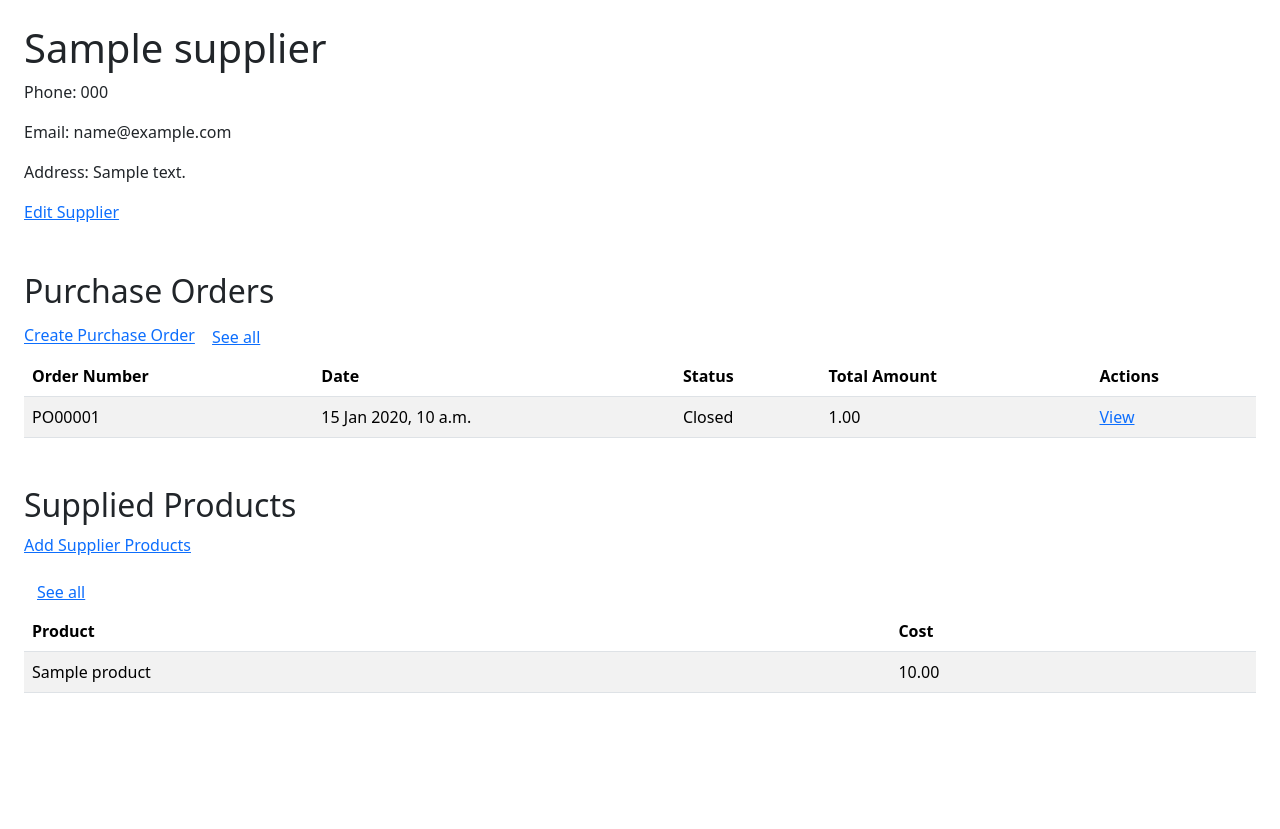
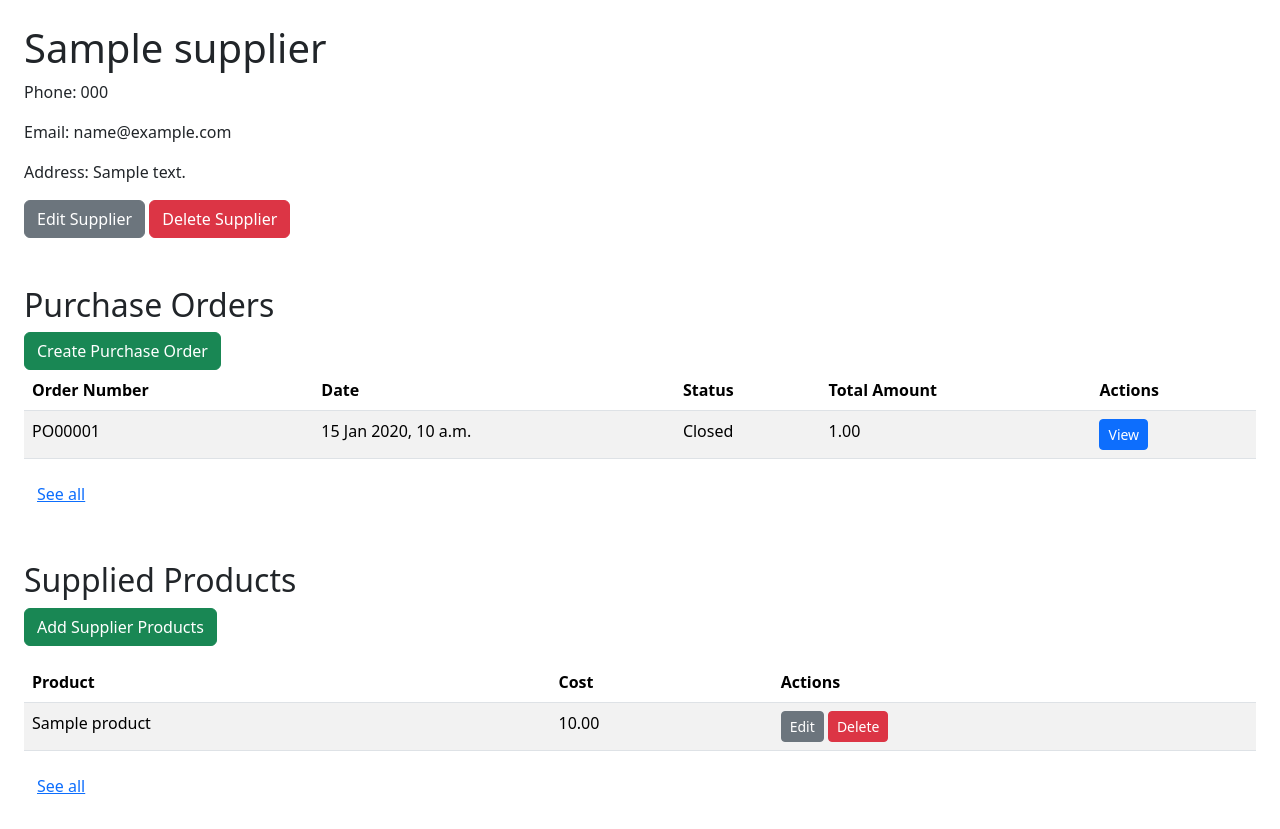
Before and after one commit to Um9i/ERPv, a Django app: page /procurement/suppliers/1/ in a window 1280 px wide. Before the commit the page ends 693 px from the top, so only its background shows below. Run offline with Django 4.2, Linux system fonts and the light colour scheme; tables that the repository leaves empty hold one stand-in row (values such as "Sample post").

Commit message:
feat(procurement): Add update and delete views for supplier products, enhance templates, and improve dashboard UI

```diff
--- a/procurement/urls.py
+++ b/procurement/urls.py
@@ -11,6 +11,8 @@ from .views import (
     SupplierPurchaseOrderListView,
     SupplierProductListView,
     SupplierProductIDsView,
+    SupplierProductUpdateView,
+    SupplierProductDeleteView,
     PurchaseOrderCreateView,
     PurchaseOrderDetailView,
     PurchaseOrderReceivingListView,
@@ -29,6 +31,8 @@ urlpatterns = [
     path("suppliers/<int:pk>/delete/", SupplierDeleteView.as_view(), name="supplier-delete"),
     path("supplier-contacts/create/", SupplierContactCreateView.as_view(), name="supplier-contact-create"),
     path("supplier-products/create/", SupplierProductCreateView.as_view(), name="supplier-product-create"),
+    path("supplier-products/<int:pk>/update/", SupplierProductUpdateView.as_view(), name="supplier-product-update"),
+    path("supplier-products/<int:pk>/delete/", SupplierProductDeleteView.as_view(), name="supplier-product-delete"),
     path("supplier/<int:pk>/purchase-orders/", SupplierPurchaseOrderListView.as_view(), name="supplier-purchaseorders"),
     path("supplier/<int:pk>/products/", SupplierProductListView.as_view(), name="supplier-products"),
     path("supplier/<int:pk>/product-ids/", SupplierProductIDsView.as_view(), name="supplier-product-ids"),
--- a/procurement/views.py
+++ b/procurement/views.py
@@ -127,6 +127,27 @@ class SupplierProductCreateView(CreateView):
 
     def get_success_url(self):
         # after creating a supplier product return to that supplier's detail
+        return reverse_lazy("procurement:supplier-detail", args=[self.object.supplier.pk])
+
+
+class SupplierProductUpdateView(UpdateView):
+    model = SupplierProduct
+    template_name = "procurement/supplier_product_form.html"
+    fields = ["supplier", "product", "cost"]
+    success_url = reverse_lazy("procurement:supplier-list")
+
+    def get_success_url(self):
+        # after updating a supplier product return to that supplier's detail
+        return reverse_lazy("procurement:supplier-detail", args=[self.object.supplier.pk])
+
+
+class SupplierProductDeleteView(DeleteView):
+    model = SupplierProduct
+    template_name = "procurement/supplier_product_confirm_delete.html"
+    success_url = reverse_lazy("procurement:supplier-list")
+
+    def get_success_url(self):
+        # after deleting a supplier product return to that supplier's detail
         return reverse_lazy("procurement:supplier-detail", args=[self.object.supplier.pk])
 
 
@@ -328,6 +349,7 @@ class PurchaseOrderReceiveView(DetailView):
         # if receive-all button was clicked, treat each line as if the
         # remaining amount were entered
         receive_all = "receive_all" in request.POST
+        touched = False
         for line in self.object.purchase_order_lines.filter(complete=False):
             if receive_all:
                 qty = line.remaining
@@ -341,6 +363,7 @@ class PurchaseOrderReceiveView(DetailView):
                     continue
             # any positive quantity should be treated as received;
             if qty > 0:
+                touched = True
                 # update inventory and ledgers manually (qty may be less
                 # than order quantity, so we don't rely on the model hook)
                 from inventory.models import Inventory, InventoryLedger
@@ -379,6 +402,11 @@ class PurchaseOrderReceiveView(DetailView):
                 if line.complete:
                     fields += ["complete", "closed"]
                 line.save(update_fields=fields)
+        # if any lines were changed, update the purchase order timestamp so
+        # users can see that something happened
+        if touched:
+            # auto_now takes care of the actual value
+            self.object.save(update_fields=["updated_at"])
         return redirect(self.get_success_url())
 
     def get_success_url(self):
--- a/requirements.txt
+++ b/requirements.txt
@@ -1,9 +1,11 @@
 asgiref==3.11.1
 confusable-homoglyphs==3.3.1
 coverage==7.13.4
+crispy-bootstrap5==2025.6
 dj-database-url==3.1.0
 Django==6.0.2
 django-admin-inline-paginator==0.4.0
+django-crispy-forms==2.5
 django-registration==5.2.1
 factory_boy==3.3.3
 Faker==40.4.0
--- a/templates/dashboard.html
+++ b/templates/dashboard.html
@@ -1,6 +1,7 @@
 {% extends "base.html" %}
 {% block content %}
 {% if user.is_authenticated %}
+<h1>Dashboard</h1>
 <div class="row">
     <div class="col-md-4">
         <div class="card mb-4 shadow-sm">
--- a/templates/procurement/procurement_dashboard.html
+++ b/templates/procurement/procurement_dashboard.html
@@ -1,6 +1,7 @@
 {% extends "base.html" %}
 {% block content %}
 {% if user.is_authenticated %}
+<h1>Procurement Dashboard</h1>
 <div class="row">
     <div class="col-md-6">
         <div class="card mb-4 shadow-sm">
--- a/templates/procurement/purchase_order_detail.html
+++ b/templates/procurement/purchase_order_detail.html
@@ -5,7 +5,7 @@
 <p><strong>Created At:</strong> {{ purchase_order.created_at }}</p>
 <p><strong>Updated At:</strong> {{ purchase_order.updated_at }}</p>
 <p><strong>Status:</strong> {{ purchase_order.status }}</p>
-<p><strong>Total:</strong> {{ purchase_order.total_amount }}</p>
+<p><strong>Total Value:</strong> {{ purchase_order.total_amount }}</p>
 <h3>Order Lines</h3>
 <table class="table">
     <thead>
--- a/templates/procurement/purchase_order_form.html
+++ b/templates/procurement/purchase_order_form.html
@@ -19,7 +19,7 @@
     </div>
 
     <button type="button" class="btn btn-secondary" id="add-line">Add another line</button>
-    <button type="submit" class="btn btn-primary">Save</button>
+    <button type="submit" class="btn btn-success">Save</button>
 </form>
 
 <script>
--- a/templates/procurement/purchase_order_list.html
+++ b/templates/procurement/purchase_order_list.html
@@ -7,7 +7,7 @@
         <button class="btn btn-outline-secondary" type="submit">Search</button>
     </div>
 </form>
-<a href="{% url 'procurement:purchase-order-create' %}" class="btn btn-primary mb-3">Create Purchase Order</a>
+<a href="{% url 'procurement:purchase-order-create' %}" class="btn btn-success mb-3">Create Purchase Order</a>
 <table class="table">
     <thead>
         <tr>
--- a/templates/procurement/purchase_order_receive.html
+++ b/templates/procurement/purchase_order_receive.html
@@ -1,6 +1,6 @@
 {% extends "base.html" %}
 {% block content %}
-<h1>Purchase Order Receiving - {{ purchase_order.id }}</h1>
+<h1>Purchase Order Receiving - {{ purchase_order.order_number }}</h1>
 <p><strong>Supplier:</strong> {{ purchase_order.supplier.name }}</p>
 <p><strong>Order Number:</strong> {{ purchase_order.order_number }}</p>
 <p><strong>Date:</strong> {{ purchase_order.date }}</p>
@@ -35,8 +35,8 @@
             {% endfor %}
         </tbody>
     </table>
-    <button type="submit" class="btn btn-primary" name="receive">Receive</button>
-    <button type="submit" class="btn btn-secondary" name="receive_all" value="1"
+    <button type="submit" class="btn btn-success" name="receive">Receive</button>
+    <button type="submit" class="btn btn-danger" name="receive_all" value="1"
             onclick="return confirm('Are you sure you want to receive ALL remaining quantities?');">
         Receive All
     </button>
--- a/templates/procurement/purchase_order_receiving_list.html
+++ b/templates/procurement/purchase_order_receiving_list.html
@@ -26,7 +26,7 @@
             <td>{{ order.date }}</td>
             <td>{{ order.status }}</td>
             <td>{{ order.total_amount }}</td>
-            <td><a href="{% url 'procurement:purchase-order-receive' order.id %}">Receive</a></td>
+            <td><a href="{% url 'procurement:purchase-order-receive' order.id %}" class="btn btn-sm btn-primary">Receive</a></td>
         </tr>
         {% empty %}
         <tr>
--- a/templates/procurement/supplier_detail.html
+++ b/templates/procurement/supplier_detail.html
@@ -5,11 +5,13 @@
     <p>Phone: {{ supplier.phone }}</p>
     <p>Email: {{ supplier.email }}</p>
     <p>Address: {{ supplier.address }}</p>
-<p><a href="{% url 'procurement:supplier-update' supplier.id %}">Edit Supplier</a></p>
+    <p>
+    <a href="{% url 'procurement:supplier-update' supplier.id %}" class="btn btn-secondary">Edit Supplier</a>
+    <a href="{% url 'procurement:supplier-delete' supplier.id %}" class="btn btn-danger">Delete Supplier</a>
+    </p>
 </div>
 <h2>Purchase Orders</h2>
-<a href="{% url 'procurement:purchase-order-create' %}?supplier={{ supplier.id }}">Create Purchase Order</a>
-<a class="btn btn-link" href="{% url 'procurement:supplier-purchaseorders' supplier.id %}">See all</a>
+<a href="{% url 'procurement:purchase-order-create' %}?supplier={{ supplier.id }}" class="btn btn-success">Create Purchase Order</a>
 <table class="table table-striped">
     <thead>
         <tr>
@@ -27,7 +29,7 @@
             <td>{{ order.date }}</td>
             <td>{{ order.status }}</td>
             <td>{{ order.total_amount }}</td>
-            <td><a href="{% url 'procurement:purchase-order-detail' order.id %}">View</a></td>
+            <td><a href="{% url 'procurement:purchase-order-detail' order.id %}" class="btn btn-sm btn-primary">View</a></td>
         </tr>
         {% empty %}
         <tr>
@@ -36,13 +38,18 @@
         {% endfor %}
     </tbody>
 </table>
+{% if purchase_orders %}
+<a class="btn btn-link" href="{% url 'procurement:supplier-purchaseorders' supplier.id %}">See all</a>
+{% endif %}
 {% if purchase_orders.has_other_pages %}
 <nav>
     <ul class="pagination">
         {% if purchase_orders.has_previous %}
-    <li class="page-item"><a class="page-link" href="?po_page={{ purchase_orders.previous_page_number }}">Previous</a></li>
+        <li class="page-item"><a class="page-link"
+                href="?po_page={{ purchase_orders.previous_page_number }}">Previous</a></li>
         {% endif %}
-    <li class="page-item disabled"><span class="page-link">Page {{ purchase_orders.number }} of {{ purchase_orders.paginator.num_pages }}</span></li>
+        <li class="page-item disabled"><span class="page-link">Page {{ purchase_orders.number }} of {{
+                purchase_orders.paginator.num_pages }}</span></li>
         {% if purchase_orders.has_next %}
         <li class="page-item"><a class="page-link" href="?po_page={{ purchase_orders.next_page_number }}">Next</a></li>
         {% endif %}
@@ -50,14 +57,14 @@
 </nav>
 {% endif %}
 <h2 class="mt-5">Supplied Products</h2>
-<p><a href="{% url 'procurement:supplier-product-create' %}?supplier={{ supplier.id }}">Add Supplier Products</a></p>
-<a class="btn btn-link" href="{% url 'procurement:supplier-products' supplier.id %}">See all</a>
+<p><a href="{% url 'procurement:supplier-product-create' %}?supplier={{ supplier.id }}" class="btn btn-success">Add Supplier Products</a></p>
 {% if supplier_products %}
 <table class="table table-striped">
     <thead>
         <tr>
             <th>Product</th>
             <th>Cost</th>
+            <th>Actions</th>
         </tr>
     </thead>
     <tbody>
@@ -65,6 +72,10 @@
         <tr>
             <td>{{ supplier_product.product.name }}</td>
             <td>{{ supplier_product.cost }}</td>
+            <td>
+                <a href="{% url 'procurement:supplier-product-update' supplier_product.id %}" class="btn btn-sm btn-secondary">Edit</a>
+                <a href="{% url 'procurement:supplier-product-delete' supplier_product.id %}" class="btn btn-sm btn-danger">Delete</a>
+            </td>
         </tr>
         {% empty %}
         <tr>
@@ -77,14 +88,18 @@
 <nav>
     <ul class="pagination">
         {% if supplier_products.has_previous %}
-    <li class="page-item"><a class="page-link" href="?sp_page={{ supplier_products.previous_page_number }}">Previous</a></li>
+        <li class="page-item"><a class="page-link"
+                href="?sp_page={{ supplier_products.previous_page_number }}">Previous</a></li>
         {% endif %}
-    <li class="page-item disabled"><span class="page-link">Page {{ supplier_products.number }} of {{ supplier_products.paginator.num_pages }}</span></li>
+        <li class="page-item disabled"><span class="page-link">Page {{ supplier_products.number }} of {{
+                supplier_products.paginator.num_pages }}</span></li>
         {% if supplier_products.has_next %}
-    <li class="page-item"><a class="page-link" href="?sp_page={{ supplier_products.next_page_number }}">Next</a></li>
+        <li class="page-item"><a class="page-link" href="?sp_page={{ supplier_products.next_page_number }}">Next</a>
+        </li>
         {% endif %}
     </ul>
 </nav>
 {% endif %}
+<a class="btn btn-link" href="{% url 'procurement:supplier-products' supplier.id %}">See all</a>
 {% endif %}
 {% endblock %}
--- a/templates/procurement/supplier_form.html
+++ b/templates/procurement/supplier_form.html
@@ -22,6 +22,6 @@
 <form method="post">
     {% csrf_token %}
     {{ form.as_p }}
-    <button type="submit" class="btn btn-primary">Save</button>
+    <button type="submit" class="btn btn-success">Save</button>
 </form>
 {% endblock %}
--- a/templates/procurement/supplier_list.html
+++ b/templates/procurement/supplier_list.html
@@ -7,7 +7,7 @@
         <button class="btn btn-outline-secondary" type="submit">Search</button>
     </div>
 </form>
-<p><a class="btn btn-primary" href="{% url 'procurement:supplier-create' %}">Create Supplier</a></p>
+<p><a class="btn btn-success" href="{% url 'procurement:supplier-create' %}">Create Supplier</a></p>
 <table class="table table-striped">
     <thead>
         <tr>
```
Also changed, not shown: templates/procurement/supplier_confirm_delete.html (added, +10 -0 lines), templates/procurement/supplier_product_confirm_delete.html (added, +10 -0 lines), templates/procurement/supplier_product_form.html (+20 -2 lines), tests/test_procurement.py (+28 -2 lines). Lines whose indentation alone changed are shown as unchanged.
